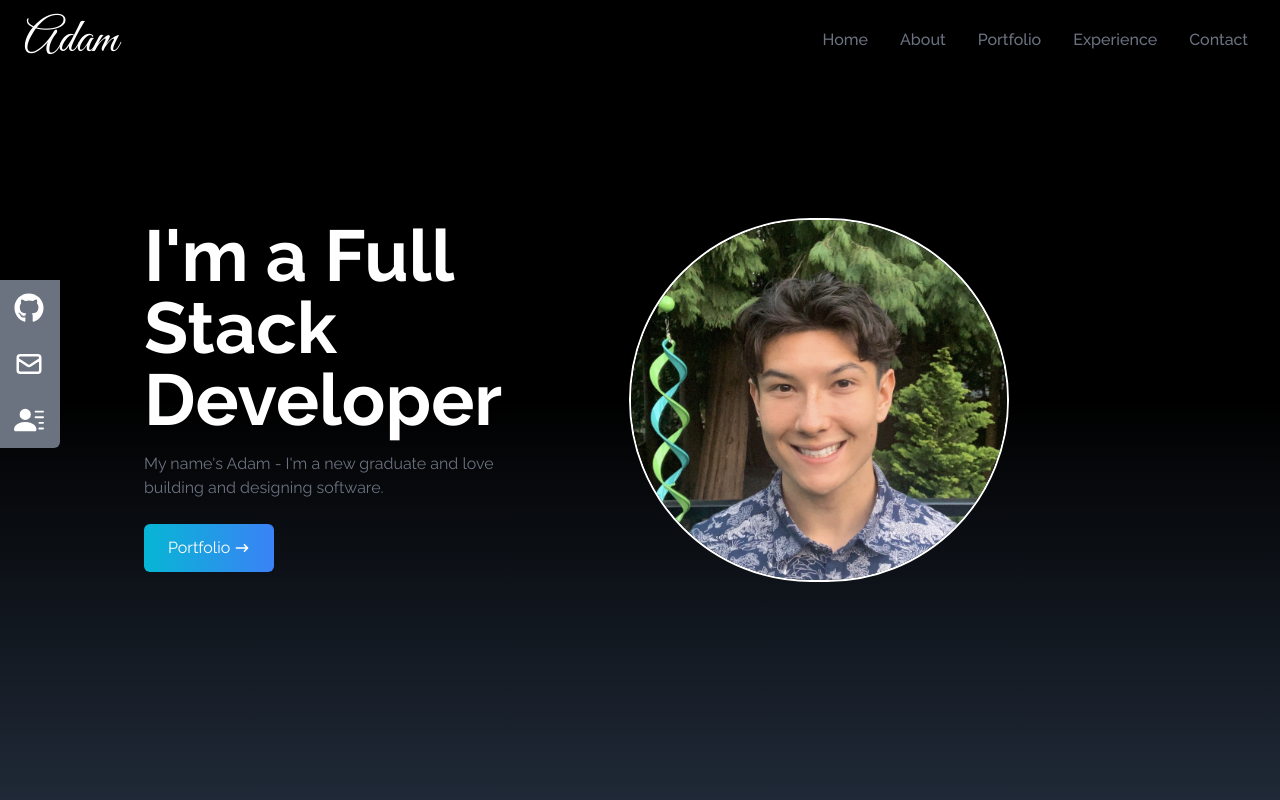
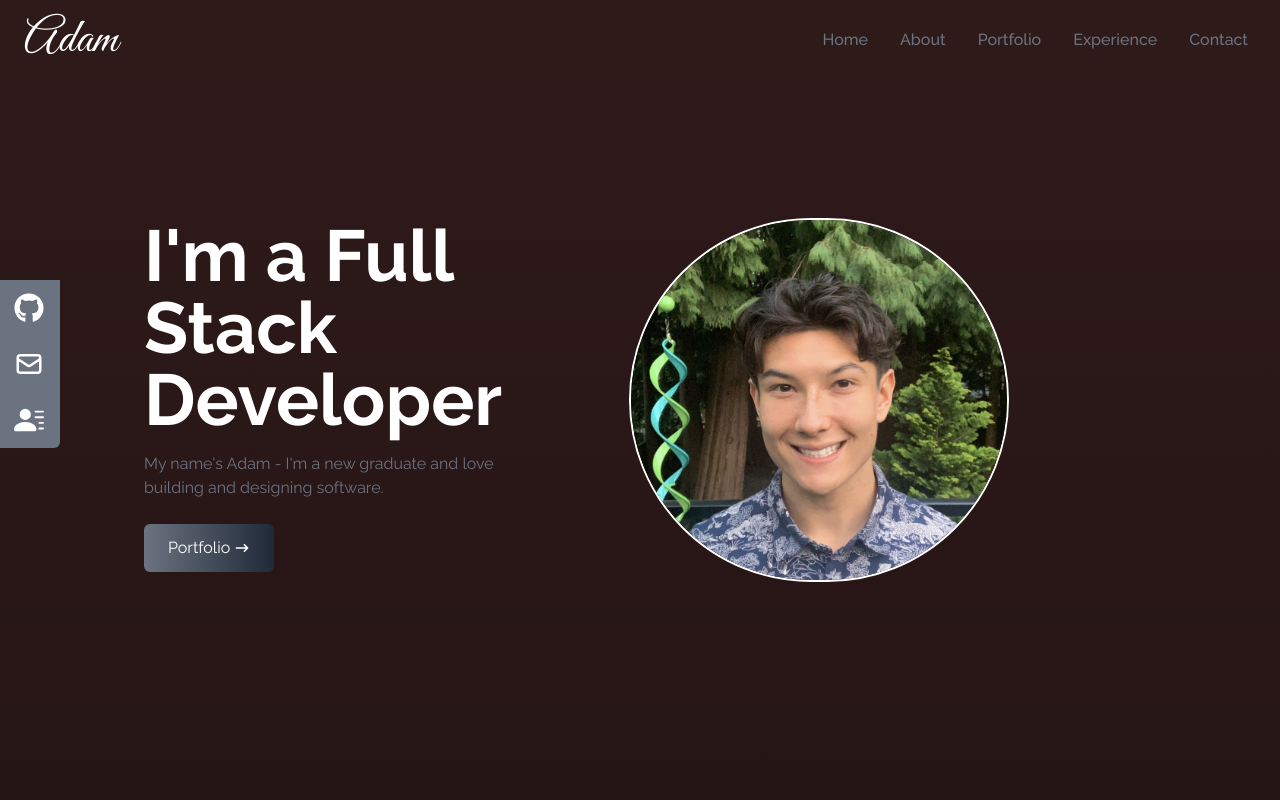
Before and after one commit to adpetes/portfolio, a React (Create React App) app: page / in a window 1280 px wide. Shown: the top 800 px of the page. Built offline with nearby package versions, Linux system fonts and the light colour scheme.

Commit message:
changed colour scheme

```diff
--- a/src/App.js
+++ b/src/App.js
@@ -8,7 +8,7 @@ import SocialLinks from "./components/SocialLinks";
 
 function App() {
   return (
-    <div className="">
+    <div className="bg-gradient-to-b from-[#2f1a1a] to-black">
       <NavBar />
       <Home />
       <About />
--- a/src/components/About.jsx
+++ b/src/components/About.jsx
@@ -4,7 +4,7 @@ const About = () => {
   return (
     <div
       name="about"
-      className="w-full h-screen bg-gradient-to-b from-gray-800 to-black text-white"
+      className="w-full h-screen text-white"
     >
       <div className="max-w-screen-lg p-4 mx-auto flex flex-col justify-center w-full h-full">
         <div>
--- a/src/components/Contact.jsx
+++ b/src/components/Contact.jsx
@@ -4,7 +4,7 @@ const Contact = () => {
   return (
     <div
       name="contact"
-      className="w-full h-screen bg-gradient-to-b from-black to-gray-800 p-4 text-white"
+      className="w-full h-screen p-4 text-white"
     >
       <div className="flex flex-col p-4 justify-center max-w-screen-lg mx-auto h-full">
         <div className="pb-8">
--- a/src/components/Experience.jsx
+++ b/src/components/Experience.jsx
@@ -57,7 +57,7 @@ const Experience = () => {
   return (
     <div
       name="experience"
-      className="bg-gradient-to-b from-gray-800 to-black w-full h-screen"
+      className="w-full h-screen"
     >
       <div className="max-w-screen-lg mx-auto p-4 flex flex-col justify-center w-full h-full text-white">
         <div>
--- a/src/components/Home.jsx
+++ b/src/components/Home.jsx
@@ -7,7 +7,7 @@ const Home = () => {
   return (
     <div
       name="home"
-      className="w-full h-screen bg-gradient-to-b from-black via-black to-gray-800"
+      className="w-full h-screen"
     >
       <div className=" max-w-screen-lg mx-auto flex flex-col md:flex-row items-center justify-center h-full px-4">
         <div className="flex flex-col justify-center h-full">
@@ -22,7 +22,7 @@ const Home = () => {
               to="portfolio"
               smooth
               duration={500}
-              className="group text-white w-fit px-6 py-3 my-2 flex items-center rounded-md bg-gradient-to-r from-cyan-500 to-blue-500 cursor-pointer"
+              className="group text-white w-fit px-6 py-3 my-2 flex items-center rounded-md bg-gradient-to-r from-gray-500 to-gray-800 cursor-pointer"
             >
               Portfolio
               <span className="group-hover:rotate-90 duration-300">
--- a/src/components/NavBar.jsx
+++ b/src/components/NavBar.jsx
@@ -29,7 +29,7 @@ const NavBar = () => {
   ];
 
   return (
-    <div className="flex justify-between items-center w-full h-20 px-4 bg-black text-white fixed">
+    <div className="flex justify-between items-center w-full h-20 px-4 bg-[#2f1a1a] text-white fixed">
       <div>
         <h1 className="text-5xl font-signature ml-2">Adam</h1>
       </div>
--- a/src/components/Portfolio.jsx
+++ b/src/components/Portfolio.jsx
@@ -37,7 +37,7 @@ const Portfolio = () => {
   return (
     <div
       name="portfolio"
-      className="bg-gradient-to-b from-black to-gray-800 w-full md:h-screen text-white"
+      className="w-full md:h-screen text-white"
     >
       <div className="max-w-screen-lg p-4 mx-auto flex flex-col justify-center w-full h-full">
         <div className="pb-8">
```
